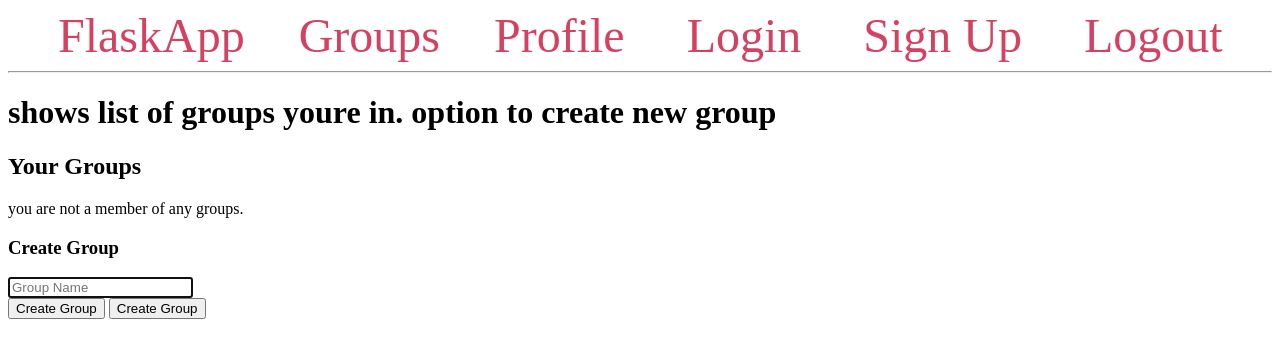
After one commit to rtang0203/bibletracker, a Flask app: template app/templates/groups.html in a window 1280 px wide. The commit adds this page. Shown: the top 358 px of the page. Run offline with Flask 3, Linux system fonts and the light colour scheme; the template is opened without the code that fills it, so the values that code supplies are empty.

Commit message:
adding create/show groups functionality

```diff
--- a/app/main.py
+++ b/app/main.py
@@ -52,5 +52,5 @@ def reset():
 def profile():
     pastEntries = []
     if current_user.is_authenticated:
-        pastEntries = ReadingLog.query.filter_by(user_id=current_user.id, date=date.today()).all()
+        pastEntries = ReadingLog.query.filter_by(user_id=current_user.id).all()
     return render_template('profile.html', name=current_user.name, entries=pastEntries)
--- a/app/templates/base.html
+++ b/app/templates/base.html
@@ -25,7 +25,7 @@
 <body>
     <nav>
         <a href="{{ url_for('main.index') }}" class="navbar-item">FlaskApp</a>
-        <a href="#" class="navbar-item">About</a>
+        <a href="{{ url_for('group.showGroups') }}" class="navbar-item">Groups</a>
         <a href="{{ url_for('main.profile') }}" class="navbar-item">
             Profile
         </a>
--- /dev/null
+++ b/app/templates/groups.html
@@ -0,0 +1,38 @@
+{% extends "base.html" %}
+
+{% block content %}
+<h1 class="title">
+  shows list of groups youre in. option to create new group
+  <h2>Your Groups</h2>
+  {% if not yourGroups %}
+    you are not a member of any groups.
+  {% endif %}
+  <ul>
+    {% for group in yourGroups %}
+      <li><a href="{{ url_for('group.show_group', group_id=group.id) }}">{{ group.group_name }}</a></li>
+    {% endfor %}
+  </ul>
+
+
+  <div class="box">
+    {% with messages = get_flashed_messages() %}
+    {% if messages %}
+        <div class="notification is-danger">
+            {{ messages[0] }}
+        </div>
+    {% endif %}
+    {% endwith %}
+  </div>
+
+  <form action="/newgroup" method="POST">
+    <h3>Create Group</h3>
+    <div class="field">
+        <div class="control">
+            <input class="input is-large" type="text" name="groupname" placeholder="Group Name" autofocus="">
+        </div>
+    </div>
+    <input type="submit" name="inputButton" value="Create Group" />
+    <button class="button is-block is-info is-large is-fullwidth">Create Group</button>
+  </form>
+</h1>
+{% endblock %}
```
Also changed, not shown: app/group.py (+23 -6 lines), app/models.py (+5 -7 lines), app/templates/singlegroup.html (added, +10 -0 lines).
